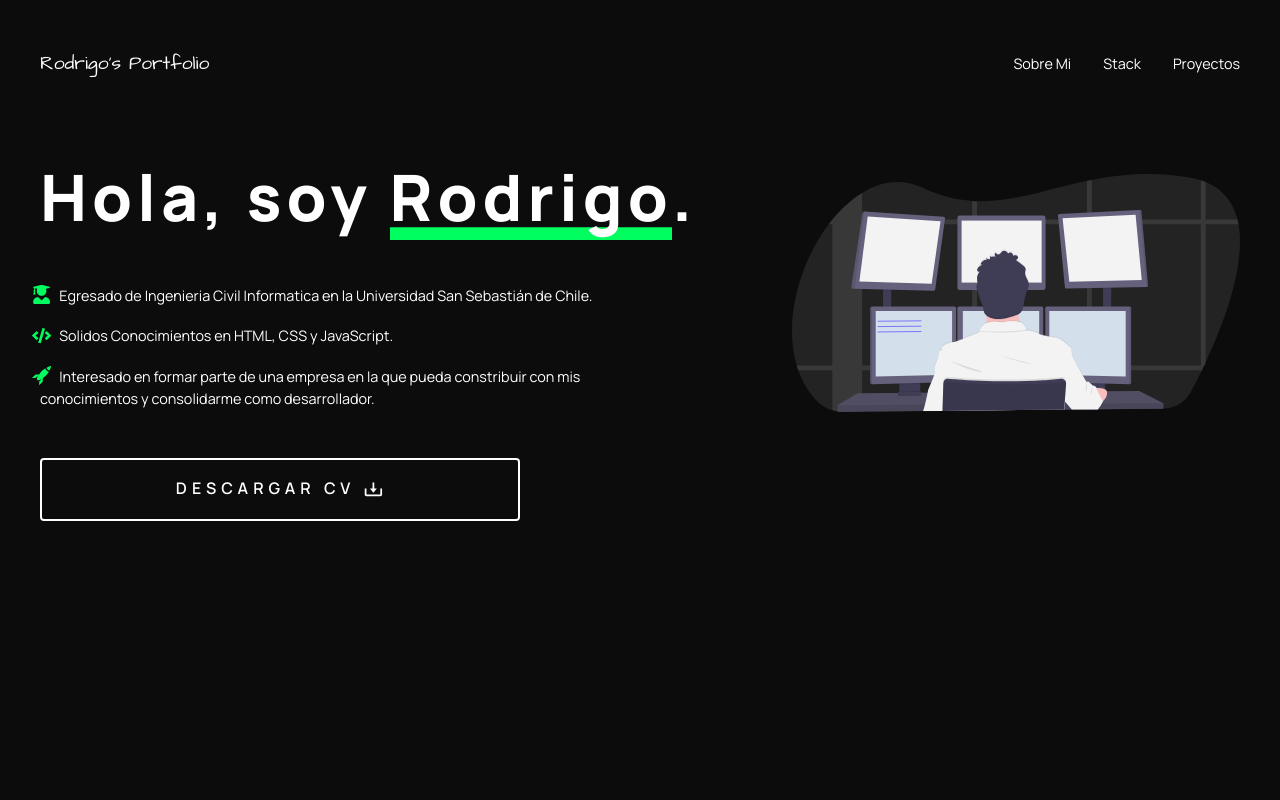
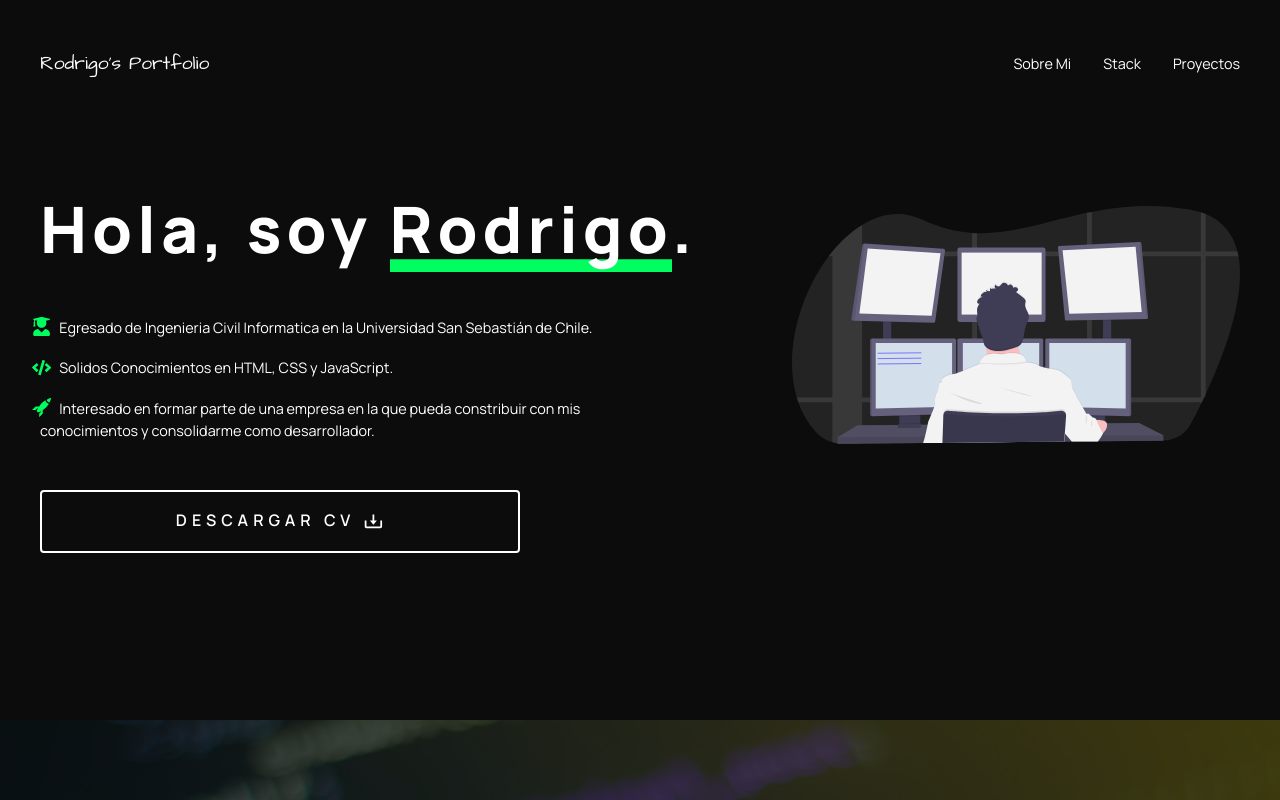
Before and after one commit to pandaman404/portfolio, a React (Create React App) app in the folder website/: page / in a window 1280 px wide. Shown: the top 800 px of the page. Built offline with nearby package versions, Linux system fonts and the light colour scheme.

Commit message:
fix padding top

```diff
--- a/website/src/layout/About.js
+++ b/website/src/layout/About.js
@@ -45,8 +45,7 @@ const About = () => {
 };
 
 const Wrapper = styled.section`
-  margin-top: 10rem;
-  padding: 0rem 2rem 8rem 2rem;
+  padding: 12rem 2rem 8rem 2rem;
   min-height: 90vh;
 
   .container {
```
